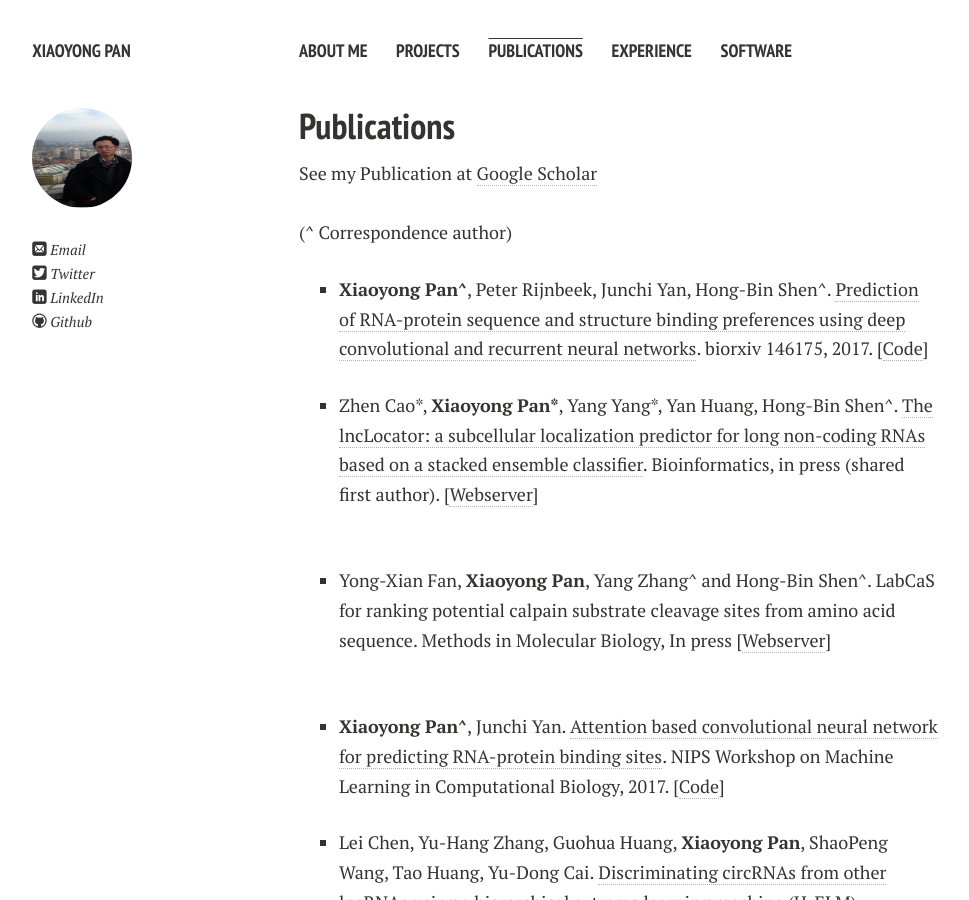
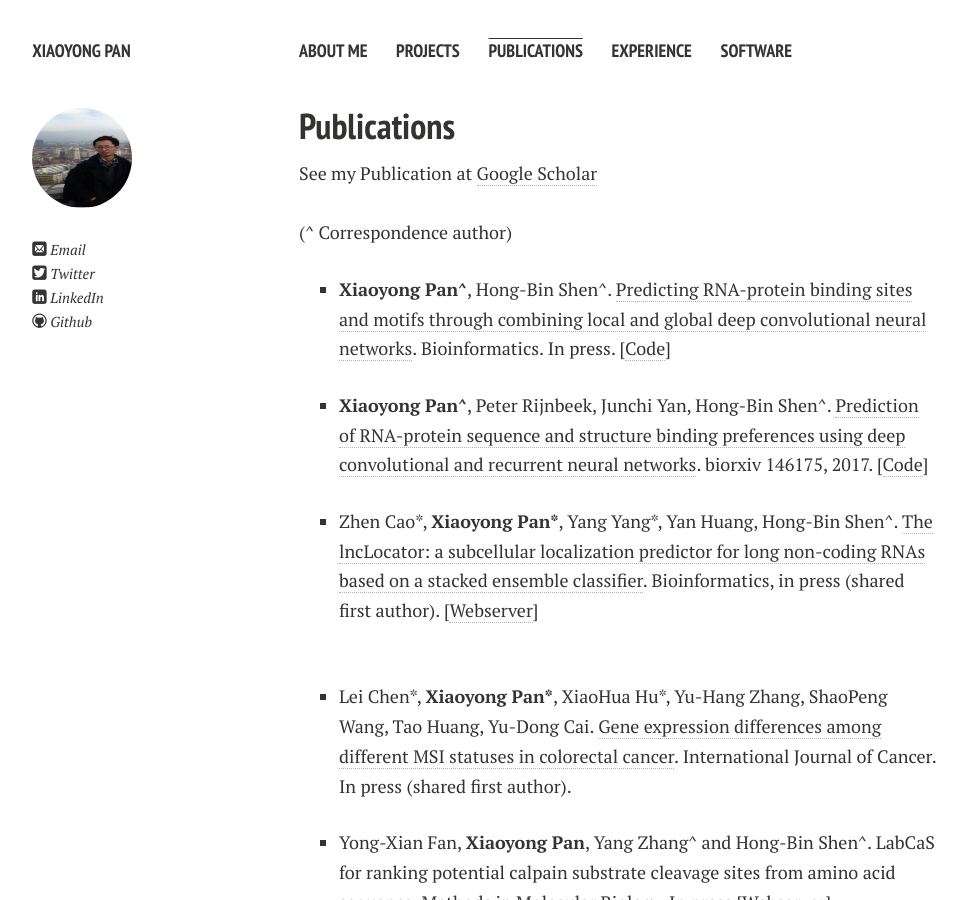
Before and after one commit to xypan1232/xypan1232.github.io, a Jekyll site: the page built from publications.md, in a window 1280 px wide and 900 px high. Shown: the whole window, without its empty margins (21-990 px from the left). Built offline with Jekyll 4.4.1, drawn with Linux system fonts in a browser that asks for light colours; nearby versions of some CDN libraries; Markdown is read by kramdown in place of the engine named in the settings.

Commit message:
Update publications.md

```diff
--- a/publications.md
+++ b/publications.md
@@ -12,11 +12,18 @@ See my Publication at <a href="https://scholar.google.com/citations?hl=en&user=Y
 <ul>
 
 <li>
+    <p><b>Xiaoyong Pan^</b>, Hong-Bin Shen^. <a href="http://biorxiv.org/content/early/2017/06/07/146175">Predicting RNA-protein binding sites and motifs through combining local and global deep convolutional neural networks</a>. Bioinformatics. In press. [<a href="https://github.com/xypan1232/iDeepE">Code</a>]</p>
+  </li>
+
+<li>
     <p><b>Xiaoyong Pan^</b>, Peter Rijnbeek, Junchi Yan, Hong-Bin Shen^. <a href="http://biorxiv.org/content/early/2017/06/07/146175">Prediction of RNA-protein sequence and structure binding preferences using deep convolutional and recurrent neural networks</a>. biorxiv 146175, 2017. [<a href="https://github.com/xypan1232/iDeepS">Code</a>]</p>
   </li>
   <li>
     <p>Zhen Cao*, <b>Xiaoyong Pan*</b>, Yang Yang*, Yan Huang, Hong-Bin Shen^. <a href="https://academic.oup.com/bioinformatics/advance-article-abstract/doi/10.1093/bioinformatics/bty085/4860366?redirectedFrom=fulltext">The lncLocator: a subcellular localization predictor for long non-coding RNAs based on a stacked ensemble classifier</a>. Bioinformatics, in press (shared first author). [<a href="www.csbio.sjtu.edu.cn/bioinf/lncLocator">Webserver</a>]</p>
   </li>
+  <li>
+    <p>Lei Chen*, <b>Xiaoyong Pan*</b>, XiaoHua Hu*, Yu-Hang Zhang, ShaoPeng Wang, Tao Huang, Yu-Dong Cai. <a href="https://onlinelibrary.wiley.com/doi/abs/10.1002/ijc.31554">Gene expression differences among different MSI statuses in colorectal cancer</a>. International Journal of Cancer. In press (shared first author).</p>
+  </li>
   <li>
   <p> Yong-Xian Fan, <b>Xiaoyong Pan</b>, Yang Zhang^ and Hong-Bin Shen^. LabCaS for ranking potential calpain substrate cleavage sites from amino acid sequence. Methods in Molecular Biology, In press [<a href="http://www.csbio.sjtu.edu.cn/bioinf/LabCaS">Webserver</a>]</p>
   </li>
```
